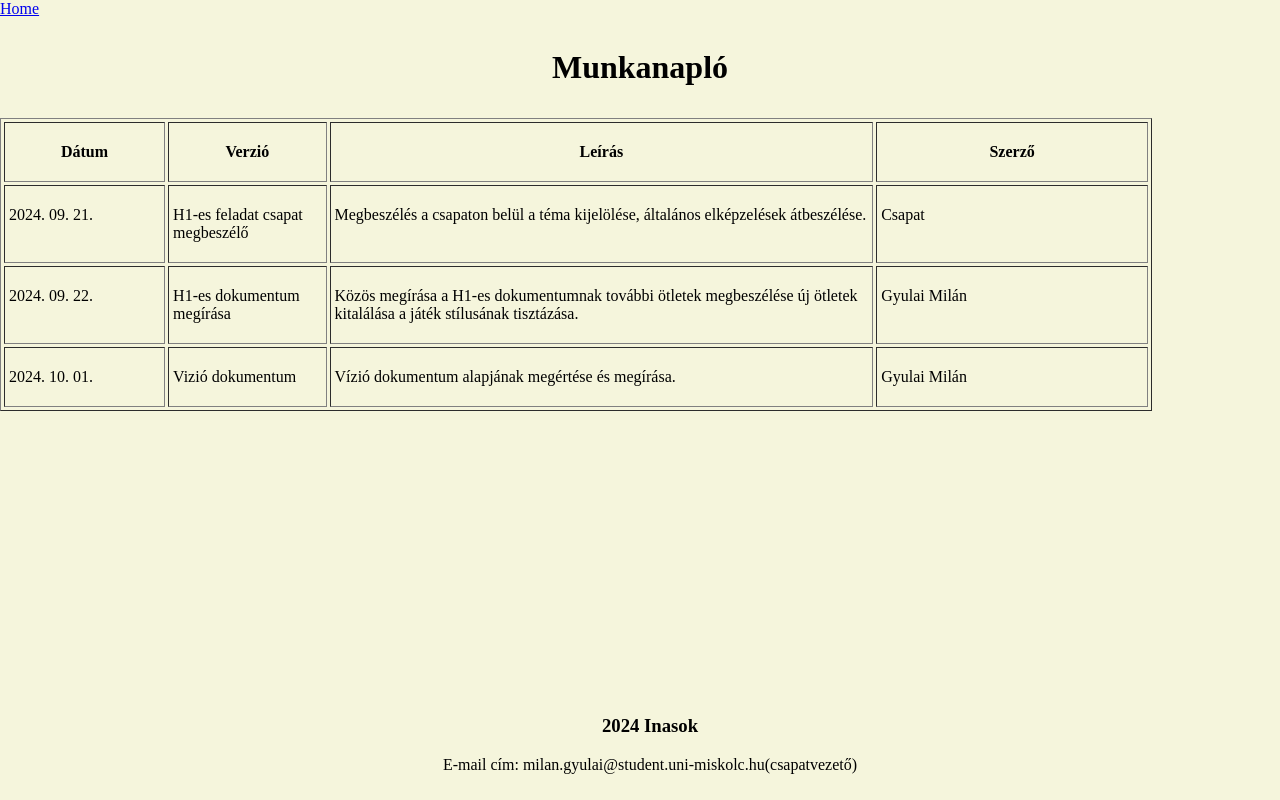
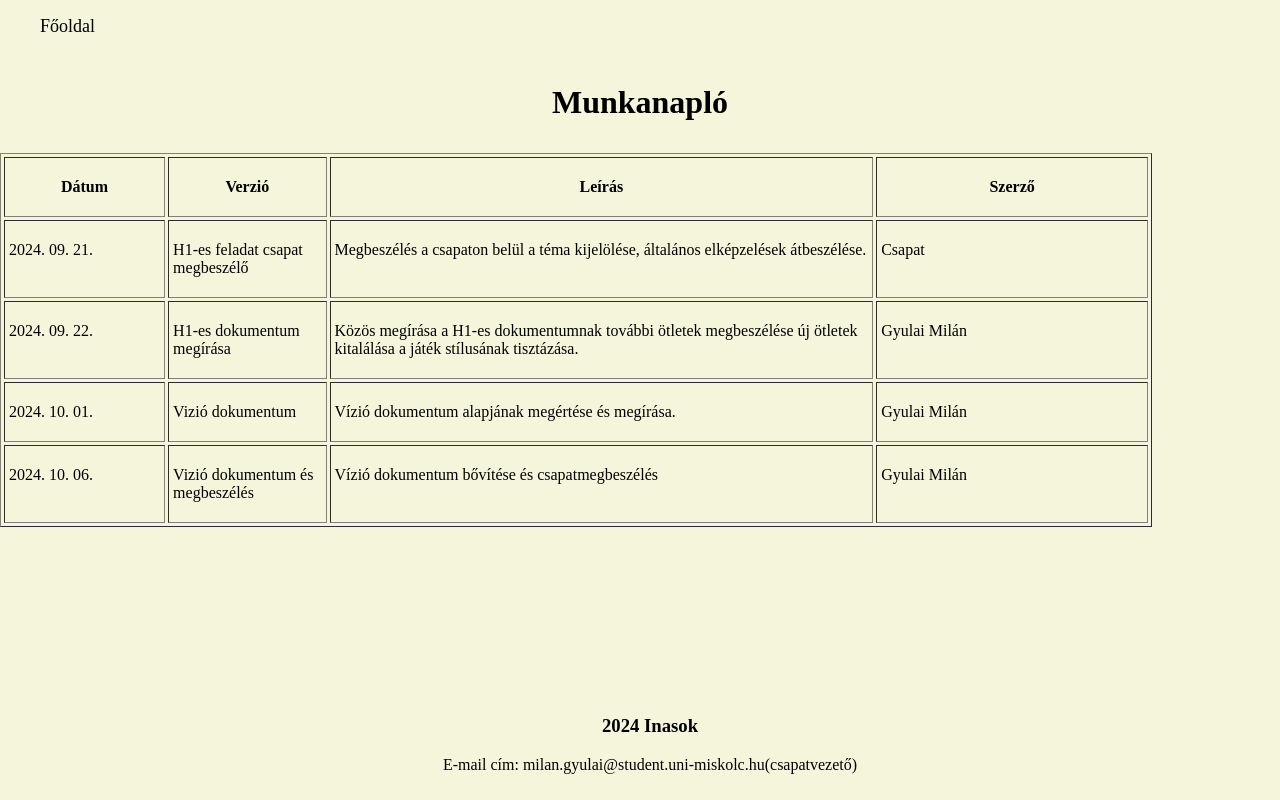
Before and after one commit to MilanGyulai/Szoftvertechnologia, a plain HTML site: page Dokumentumok/Munkanaplo.html in a window 1280 px wide. Drawn offline with Linux system fonts and the light colour scheme.

Commit message:
Vizio dokumentum bovitese

```diff
--- a/Dokumentumok/Munkanaplo.html
+++ b/Dokumentumok/Munkanaplo.html
@@ -10,9 +10,11 @@
 
 <body>
 
-    <ul id="navbar">
-        <li id="navbarLi"><a href="../index.html">Home</a></li>
-      </ul>
+    <nav class="navbar">
+        <ul>
+            <li><a href="../index.html">Főoldal</a></li>
+        </ul>
+    </nav>
 
     <h1>Munkanapló</h1>
     <table border="1" cellpadding="4" cellspacing="3" width="90%">
@@ -24,32 +26,20 @@
             <col width="152">
         </colgroup>
         <thead>
+
             <tr valign="top">
-
                 <th width="86">
-
                     <p>Dátum</p>
-
                 </th>
-
                 <th width="57">
-
                     <p>Verzió</p>
-
                 </th>
-
                 <th width="314">
-
                     <p>Leírás</p>
-
                 </th>
-
                 <th width="152">
-
                     <p>Szerző</p>
-
                 </th>
-
             </tr>
 
         </thead>
@@ -58,27 +48,17 @@
             <tr valign="top">
 
                 <td sdval="38405" sdnum="1038;0;@" width="86">
-
                     <p align="left">2024. 09. 21.</p>
-
                 </td>
-
                 <td sdval="0" sdnum="1038;0;@" width="57">
-
                     <p>H1-es feladat csapat megbeszélő</p>
-
                 </td>
-
                 <td sdval="0" sdnum="1038;0;@" width="314">
-
                     <p>Megbeszélés a csapaton belül a téma kijelölése, általános elképzelések átbeszélése.</p>
-
                 </td>
 
                 <td sdval="0" sdnum="1038;0;@" width="152">
-
                     <p>Csapat</p>
-
                 </td>
 
             </tr>
@@ -86,35 +66,24 @@
             <tr valign="top">
 
                 <td sdnum="1038;0;@" width="86">
-
                     <p>
                     2024. 09. 22.
                     </p>
-
                 </td>
-
                 <td sdnum="1038;0;@" width="57">
-
                     <p>
                     H1-es dokumentum megírása
                     </p>
-
                 </td>
-
                 <td sdnum="1038;0;@" width="314">
-
                     <p>
                     Közös megírása a H1-es dokumentumnak további ötletek megbeszélése új ötletek kitalálása a játék stílusának tisztázása.
                     </p>
-
                 </td>
-
                 <td sdnum="1038;0;@" width="152">
-
                     <p>
                     Gyulai Milán
                     </p>
-
                 </td>
 
             </tr>
@@ -122,36 +91,51 @@
             <tr valign="top">
 
                 <td sdnum="1038;0;@" width="86">
-
                     <p>
                     2024. 10. 01.
                     </p>
-
                 </td>
-
                 <td sdnum="1038;0;@" width="57">
-
                     <p>
                     Vizió dokumentum
                     </p>
-
                 </td>
-
                 <td sdnum="1038;0;@" width="314">
-
                     <p>
                     Vízió dokumentum alapjának megértése és megírása.
                     </p>
-
                 </td>
-
                 <td sdnum="1038;0;@" width="152">
-
                     <p>
                         Gyulai Milán
                     </p>
+                </td>
 
+            </tr>
+
+            <tr valign="top">
+
+                <td sdnum="1038;0;@" width="86">
+                    <p>
+                    2024. 10. 06.
+                    </p>
                 </td>
+                <td sdnum="1038;0;@" width="57">
+                    <p>
+                    Vizió dokumentum és megbeszélés
+                    </p>
+                </td>
+                <td sdnum="1038;0;@" width="314">
+                    <p>
+                    Vízió dokumentum bővítése és csapatmegbeszélés
+                    </p>
+                </td>
+                <td sdnum="1038;0;@" width="152">
+                    <p>
+                        Gyulai Milán
+                    </p>
+                </td>
+
             </tr>
         </tbody>
     </table>
--- a/style.css
+++ b/style.css
@@ -54,11 +54,37 @@ ul{
     margin-left: 8em;
     margin-right: 8em;
 }
-#navbar{
+
+.navbar {
+    width: 80%; /* A navbar szélessége */
+
+}
+
+.navbar ul {
     list-style-type: none;
-    margin: 0;
-    padding: 0;
+    text-align: left; /* Balra igazítja a listát */
 }
-#navbarLi{
-    display: inline;
+
+.navbar ul li {
+    display: inline-block;
+    margin-right: 20px;
 }
+
+.navbar ul li:last-child {
+    margin-right: 0;
+}
+
+.navbar ul li a {
+    color: black; /* A szöveg színe fekete */
+    text-decoration: none;
+    font-size: 18px;
+    display: inline-block;
+}
+
+.navbar ul li a:hover {
+    color: rgb(29, 126, 210); /* Színváltás hover effekt esetén */
+}
+.h1p{
+    padding-left: 50px;
+    padding-right: 50px;
+}
```
Also changed, not shown: Dokumentumok/H1.html (added, +82 -0 lines), Dokumentumok/VizioDokumentum.html (+8 -4 lines), index.html (+1 -4 lines).
